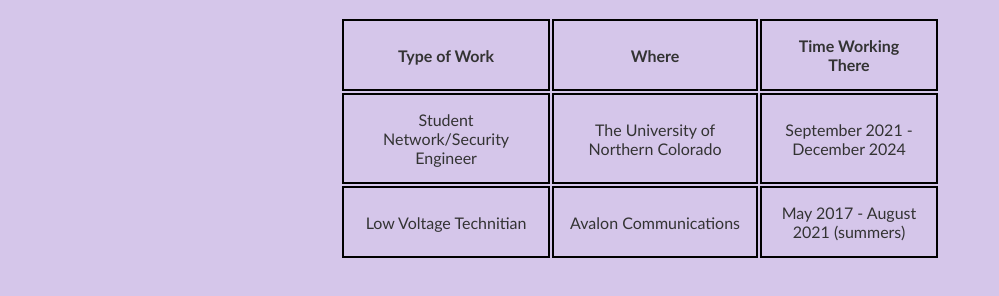
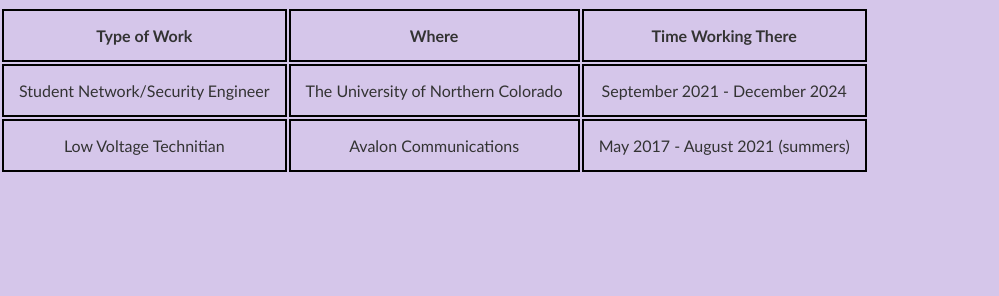
Before and after one commit to theboss3812/theboss3812.github.io, a plain HTML site: page resume/experience.html in a window 1280 px wide. Shown: the part 52-348 px from the top of the page, without its empty margins (0-999 px from the left). Drawn offline with Linux system fonts and the light colour scheme.

Commit message:
trying to fix the table

```diff
--- a/resume/css/style.css
+++ b/resume/css/style.css
@@ -29,12 +29,6 @@ h1, h2
 {
   margin: 10px 0;
 }
-table
-{
-  margin: 20px auto;
-  width: 80%;
-  max-width: 600px;
-}
  td, th
 {
    border: 2px solid black;
```
